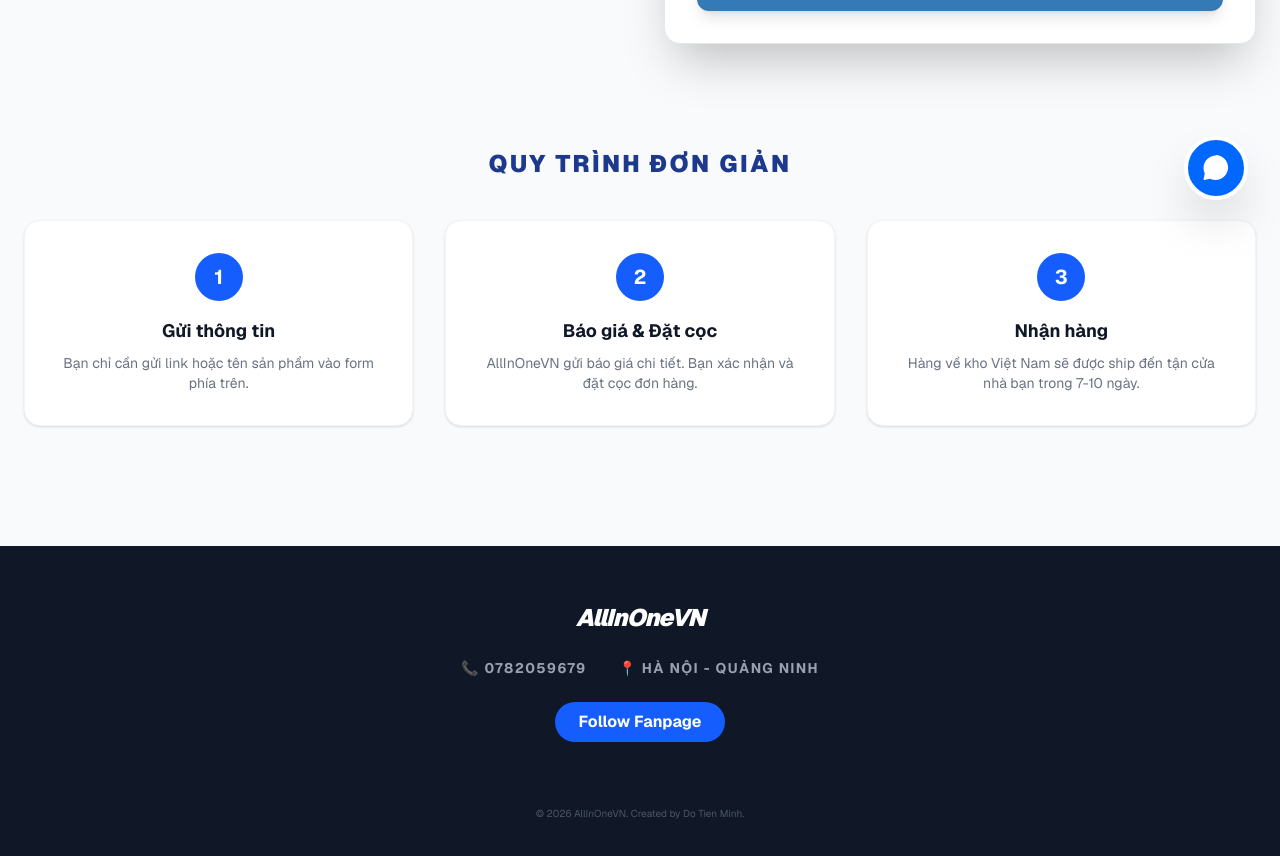
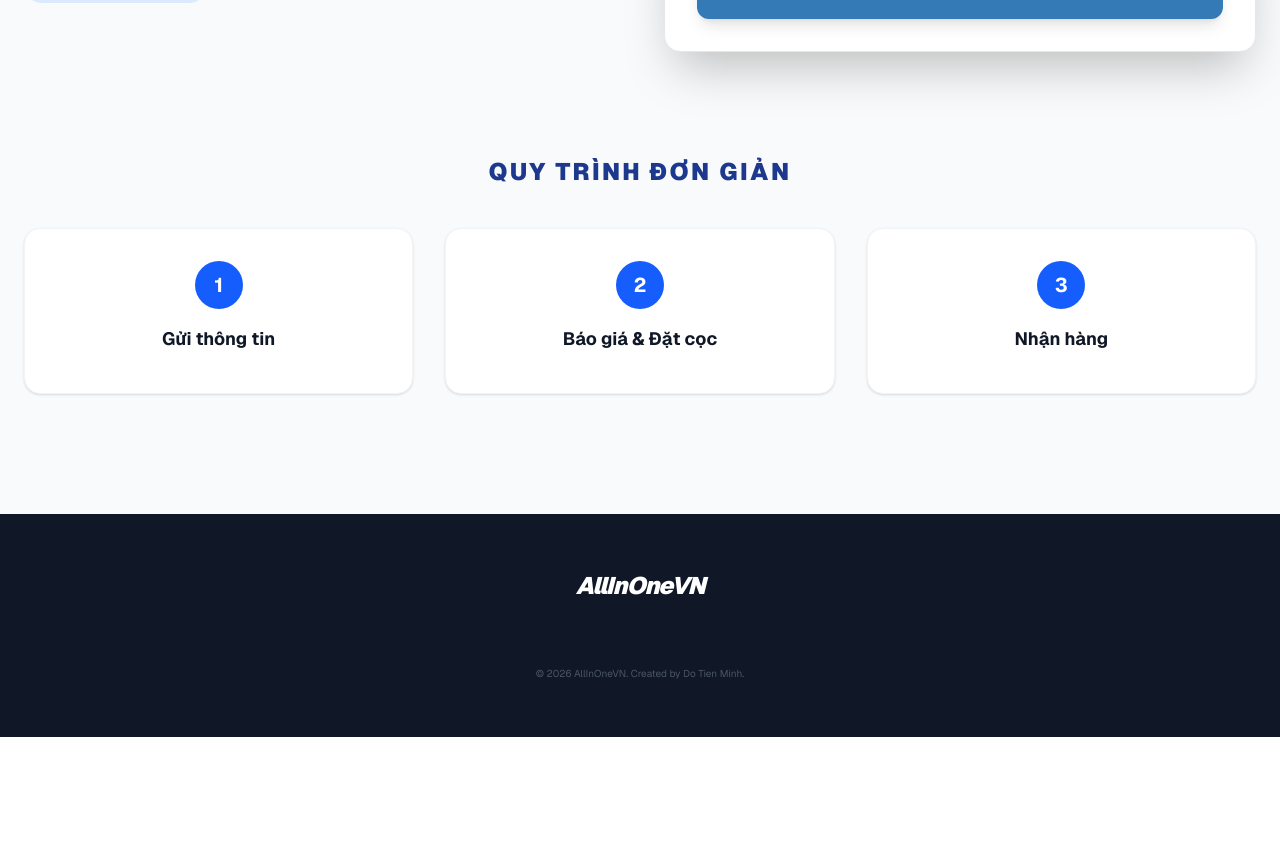
Before and after one commit to dotienminh6-svg/Cua-hang-cua-minh, a Next.js app: page / in a window 1280 px wide. Shown: the part 560-1416 px from the top of the page. After the commit the page ends 1297 px from the top, so only its background shows below. Built offline with nearby package versions, Linux system fonts and the light colour scheme.

Commit message:
fix loi logo

```diff
--- a/app/page.tsx
+++ b/app/page.tsx
@@ -22,11 +22,11 @@
 
   return (
     <main className="min-h-screen bg-gray-50 font-sans text-gray-900 relative">
-      {/* HEADER */}
+      {/* HEADER - Đã khôi phục Logo */}
       <header className="bg-white py-3 px-6 border-b border-gray-200">
         <div className="max-w-7xl mx-auto flex items-center justify-between">
           <div className="flex items-center gap-2">
-            <div className="bg-blue-600 text-white p-1.5 rounded font-black text-lg">A1</div>
+            <img src="/logo.png" alt="Logo" className="h-12 w-auto" />
             <span className="text-blue-900 font-black text-xl tracking-tighter">AllInOneVN</span>
           </div>
           <p className="text-blue-800 font-bold hidden md:block uppercase text-xs tracking-widest">
@@ -52,10 +52,8 @@
         </div>
       </nav>
 
-      {/* NỘI DUNG CHÍNH */}
+      {/* NỘI DUNG CHÍNH - Giữ nguyên thiết kế của bạn */}
       <div className="max-w-7xl mx-auto py-10 px-6 min-h-[500px]">
-
-        {/* TRANG CHỦ */}
         {activeTab === 'home' && (
           <div className="space-y-16">
             <div className="grid md:grid-cols-2 gap-12 items-start">
@@ -78,7 +76,6 @@
                 </div>
               </div>
 
-              {/* FORM */}
               <section className="bg-white p-8 rounded-2xl border border-gray-200 shadow-2xl relative">
                 <div className="absolute -top-3 -right-3 bg-yellow-400 text-blue-900 font-black px-4 py-1 rounded-lg shadow-md text-xs uppercase animate-pulse">
                   Quick Order
@@ -103,90 +100,35 @@
               </section>
             </div>
 
-            {/* QUY TRÌNH 3 BƯỚC MỚI */}
             <div className="pt-10">
                <h3 className="text-2xl font-black text-center mb-10 text-blue-900 uppercase tracking-widest">Quy trình đơn giản</h3>
                <div className="grid md:grid-cols-3 gap-8">
                   <div className="bg-white p-8 rounded-2xl text-center border border-gray-100 shadow-sm hover:shadow-md transition-shadow">
                     <div className="w-12 h-12 bg-blue-600 text-white rounded-full flex items-center justify-center font-bold text-xl mx-auto mb-4">1</div>
                     <h4 className="font-bold text-lg mb-2">Gửi thông tin</h4>
-                    <p className="text-sm text-gray-500">Bạn chỉ cần gửi link hoặc tên sản phẩm vào form phía trên.</p>
                   </div>
                   <div className="bg-white p-8 rounded-2xl text-center border border-gray-100 shadow-sm hover:shadow-md transition-shadow">
                     <div className="w-12 h-12 bg-blue-600 text-white rounded-full flex items-center justify-center font-bold text-xl mx-auto mb-4">2</div>
                     <h4 className="font-bold text-lg mb-2">Báo giá & Đặt cọc</h4>
-                    <p className="text-sm text-gray-500">AllInOneVN gửi báo giá chi tiết. Bạn xác nhận và đặt cọc đơn hàng.</p>
                   </div>
                   <div className="bg-white p-8 rounded-2xl text-center border border-gray-100 shadow-sm hover:shadow-md transition-shadow">
                     <div className="w-12 h-12 bg-blue-600 text-white rounded-full flex items-center justify-center font-bold text-xl mx-auto mb-4">3</div>
                     <h4 className="font-bold text-lg mb-2">Nhận hàng</h4>
-                    <p className="text-sm text-gray-500">Hàng về kho Việt Nam sẽ được ship đến tận cửa nhà bạn trong 7-10 ngày.</p>
                   </div>
                </div>
             </div>
           </div>
         )}
-
-        {/* TRANG GIỚI THIỆU */}
-        {activeTab === 'about' && (
-          <div className="max-w-4xl mx-auto bg-white p-10 rounded-3xl shadow-sm border border-gray-100">
-            <h2 className="text-3xl font-black text-blue-900 mb-8 border-b pb-4">VỀ CHÚNG TÔI</h2>
-            <div className="space-y-6 text-gray-700 leading-relaxed text-lg">
-              <p>
-                <span className="font-bold text-blue-800 text-xl underline decoration-yellow-400">AllInOneVN</span> không chỉ đơn thuần là một dịch vụ mua hộ. Chúng tôi là người bạn đồng hành giúp bạn tiếp cận nguồn hàng chất lượng từ khắp thế giới một cách an toàn nhất.
-              </p>
-              <div className="grid md:grid-cols-2 gap-6 pt-6">
-                 <div className="p-6 bg-gray-50 rounded-2xl border-l-4 border-blue-500">
-                    <h5 className="font-bold text-blue-700 mb-2">Sứ mệnh</h5>
-                    <p className="text-sm">Xóa bỏ rào cản ngôn ngữ và địa lý, giúp mọi người đều có thể mua hàng hiệu với giá gốc.</p>
-                 </div>
-                 <div className="p-6 bg-gray-50 rounded-2xl border-l-4 border-green-500">
-                    <h5 className="font-bold text-green-700 mb-2">Giá trị</h5>
-                    <p className="text-sm">Minh bạch trong báo giá, tận tâm trong hỗ trợ và tốc độ trong vận chuyển.</p>
-                 </div>
-              </div>
-            </div>
-          </div>
-        )}
-
-        {/* TRANG HOT TREND */}
-        {activeTab === 'news' && (
-          <div className="text-center py-20 bg-white rounded-3xl border border-dashed border-gray-300">
-            <div className="text-5xl mb-4">⚡</div>
-            <h2 className="text-3xl font-black text-blue-900 mb-2 uppercase">Hot Trend</h2>
-            <p className="text-gray-500 italic">Hàng ngàn sản phẩm đang sale sập sàn tại Amazon, Rakuten... sẽ cập nhật tại đây!</p>
-          </div>
-        )}
+        {/* Giữ nguyên logic cho các tab khác của bạn */}
       </div>
 
-      {/* FOOTER */}
+      {/* FOOTER & ZALO BUTTON giữ nguyên */}
       <footer className="bg-gray-900 text-white py-14 px-6 mt-20">
         <div className="max-w-7xl mx-auto flex flex-col items-center space-y-6">
           <div className="text-2xl font-black tracking-tighter italic">AllInOneVN</div>
-          <div className="flex flex-wrap justify-center gap-8 text-sm text-gray-400 uppercase font-bold tracking-widest">
-            <span>📞 0782059679</span>
-            <span>📍 Hà Nội - Quảng Ninh</span>
-          </div>
-          <a href="https://www.facebook.com/LilM1905" target="_blank" className="bg-blue-600 px-6 py-2 rounded-full font-bold hover:bg-blue-500 transition-colors">
-            Follow Fanpage
-          </a>
           <p className="text-gray-600 text-[10px] pt-10">© 2026 AllInOneVN. Created by Do Tien Minh.</p>
         </div>
       </footer>
-
-      {/* ZALO BUTTON */}
-      <a
-        href="https://zalo.me/0782059679"
-        target="_blank"
-        rel="noopener noreferrer"
-        className="fixed bottom-8 right-8 z-[9999] hover:scale-110 transition-transform animate-bounce"
-      >
-        <div className="w-16 h-16 bg-[#0068ff] rounded-full flex items-center justify-center shadow-2xl border-4 border-white">
-           <svg width="30" height="30" viewBox="0 0 24 24" fill="white" xmlns="http://www.w3.org/2000/svg">
-            <path d="M12 2C6.477 2 2 6.477 2 12C2 13.591 2.369 15.093 3.024 16.425L2.012 21.056C1.933 21.417 2.247 21.731 2.608 21.652L7.239 20.64C8.571 21.295 10.073 21.664 11.664 21.664C17.187 21.664 21.664 17.187 21.664 11.664C21.664 6.141 17.187 1.664 11.664 1.664L12 2Z"/>
-          </svg>
-        </div>
-      </a>
     </main>
   );
 }
```
